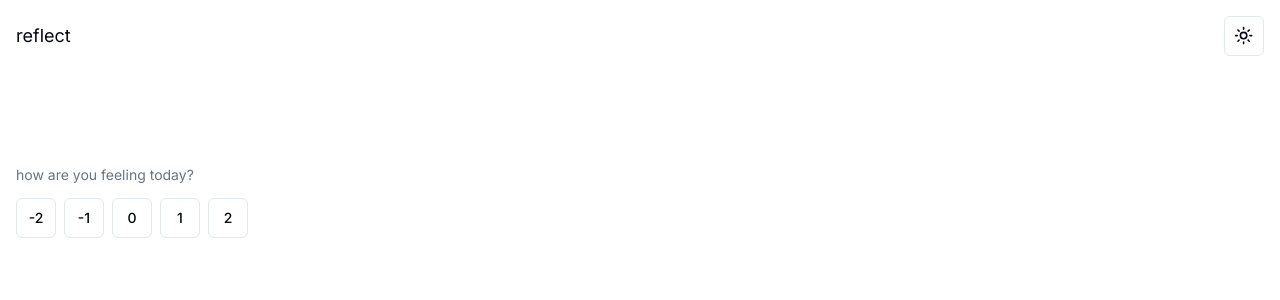
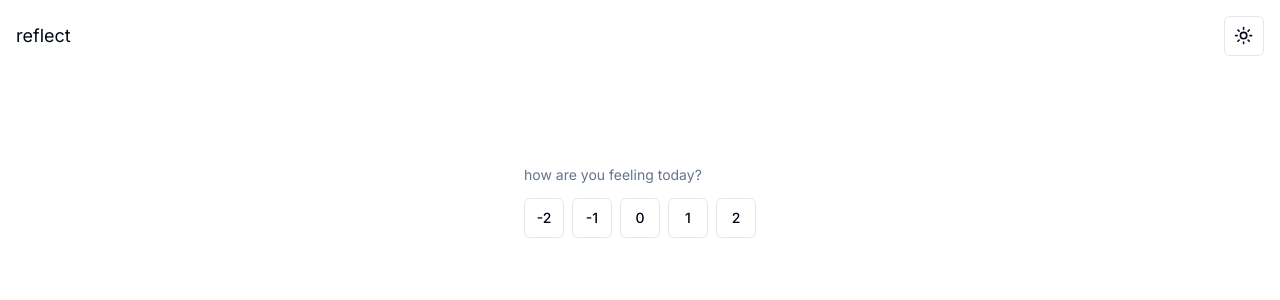
Before and after one commit to williamhzo/reflect, a Next.js app: page / in a window 1280 px wide. Shown: the top 300 px of the page. Built offline with nearby package versions, Linux system fonts and the light colour scheme.

Commit message:
laptop layout

```diff
--- a/app/layout.tsx
+++ b/app/layout.tsx
@@ -22,12 +22,12 @@ export default function RootLayout({ children }: { children: ReactNode }) {
           enableSystem
           disableTransitionOnChange
         >
-          <div className="flex flex-col">
-            <header className="flex items-center justify-between p-4">
+          <div className="flex flex-col items-center">
+            <header className="flex w-full items-center justify-between p-4">
               <h1 className="text-lg">reflect</h1>
               <ThemeToggle />
             </header>
-            <main className="flex flex-col items-start p-4 justify-start pt-24 gap-4">
+            <main className="flex flex-col items-start p-4 justify-start pt-24 gap-4 max-w-3xl">
               {children}
             </main>
           </div>
```
